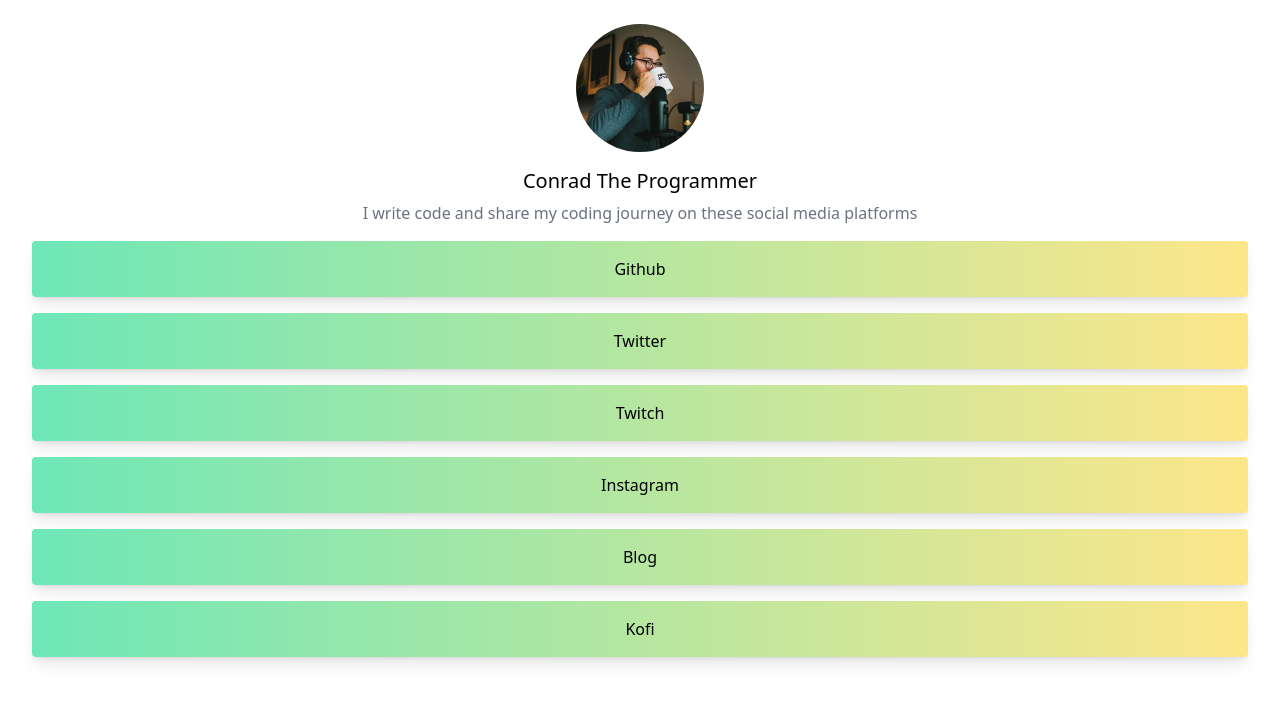
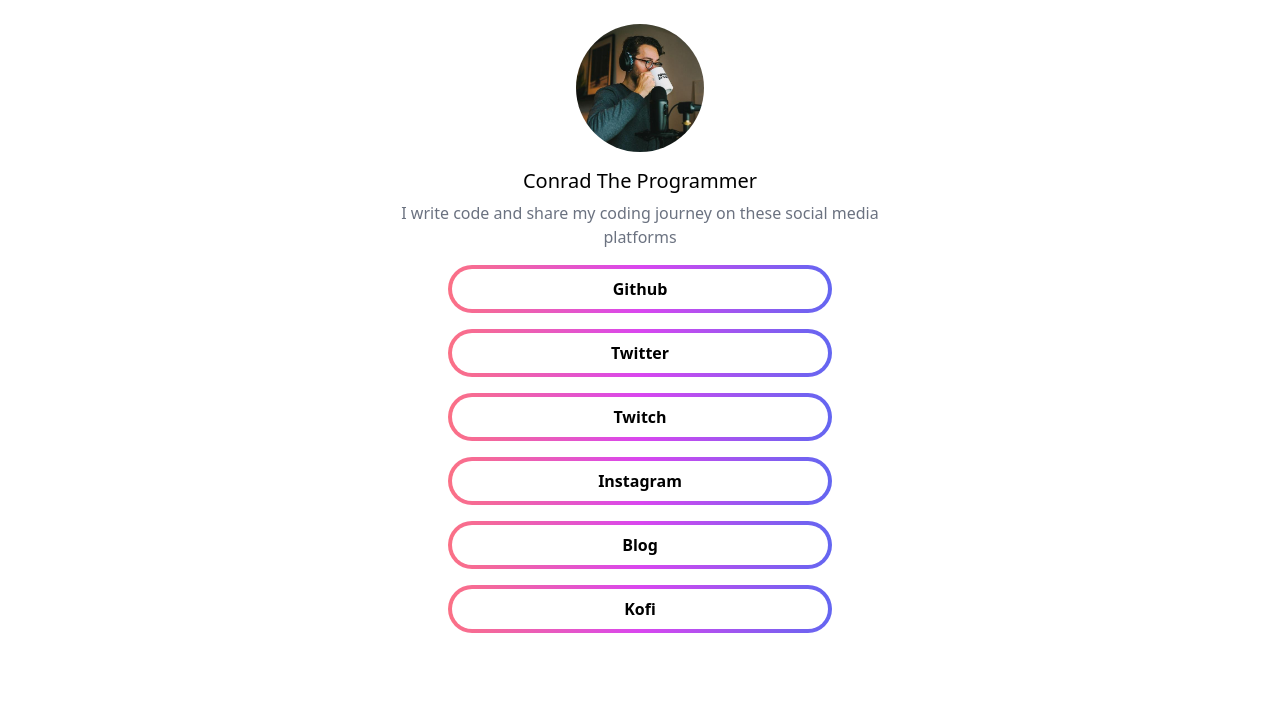
Before and after one commit to koenverburg/site-links, a Next.js app: page / in a window 1280 px wide. Shown: the top 702 px of the page. Built offline with nearby package versions, Linux system fonts and the light colour scheme.

Commit message:
chore: clean up and ci init

```diff
--- a/components/Layout.tsx
+++ b/components/Layout.tsx
@@ -1,5 +1,4 @@
 import * as React from 'react'
-import Link from 'next/link'
 import Head from 'next/head'
 
 type Props = {
@@ -8,7 +7,7 @@
 }
 
 const Layout = ({ children, title = 'This is the default title' }: Props) => (
-  <div className="container pt-6">
+  <div className="container max-w-xl pt-6">
     <Head>
       <title>{title}</title>
       <meta charSet="utf-8" />
--- a/package.json
+++ b/package.json
@@ -4,6 +4,7 @@
     "dev": "next",
     "build": "next build",
     "start": "next start",
+    "export": "next export -o dist",
     "type-check": "tsc"
   },
   "dependencies": {
--- a/pages/index.tsx
+++ b/pages/index.tsx
@@ -2,12 +2,12 @@
 import Layout from '../components/Layout'
 
 const links = [
-  { gradient: 'from-[#6EE7B7] to-[#FDE68A]', label: 'Github', href: 'https://github.com/koenverburg' },
-  { gradient: 'from-[#6EE7B7] to-[#FDE68A]', label: 'Twitter', href: 'https://twitter.com/koenverburg' },
-  { gradient: 'from-[#6EE7B7] to-[#FDE68A]', label: 'Twitch', href: 'https://www.twitch.tv/conradtheprogrammer' },
-  { gradient: 'from-[#6EE7B7] to-[#FDE68A]', label: 'Instagram', href: 'https://www.instagram.com/conradtheprogrammer' },
-  { gradient: 'from-[#6EE7B7] to-[#FDE68A]', label: 'Blog', href: 'https://koenverburg.medium.com' },
-  { gradient: 'from-[#6EE7B7] to-[#FDE68A]', label: 'Kofi', href: 'https://www.buymeacoffee.com/conradcoffee' }
+  { label: 'Github',    href: 'https://github.com/koenverburg'                },
+  { label: 'Twitter',   href: 'https://twitter.com/koenverburg'               },
+  { label: 'Twitch',    href: 'https://www.twitch.tv/conradtheprogrammer'     },
+  { label: 'Instagram', href: 'https://www.instagram.com/conradtheprogrammer' },
+  { label: 'Blog',      href: 'https://koenverburg.medium.com'                },
+  { label: 'Kofi',      href: 'https://www.buymeacoffee.com/conradcoffee'     }
 ]
 
 const IndexPage = () => (
@@ -22,10 +22,10 @@
       <p className="text-gray-500">I write code and share my coding journey on these social media platforms</p>
     </div>
 
-    <ul className="text-center">
+    <ul className="flex flex-col justify-center max-w-sm mx-auto">
       {links.map(link =>
-        <li className={`rounded shadow-lg bg-gradient-to-r ${link.gradient}`}>
-          <a href={link.href} className={`block mb-4 px-6 py-4`} target="_blank">
+        <li className={`mb-4 p-1 text-center rounded-full bg-gradient-to-r from-rose-400 via-fuchsia-500 to-indigo-500`}>
+          <a href={link.href} className={`px-4 py-2 block text-black font-semibold rounded-full bg-white`} target="_blank">
             {link.label}
           </a>
         </li>
```
